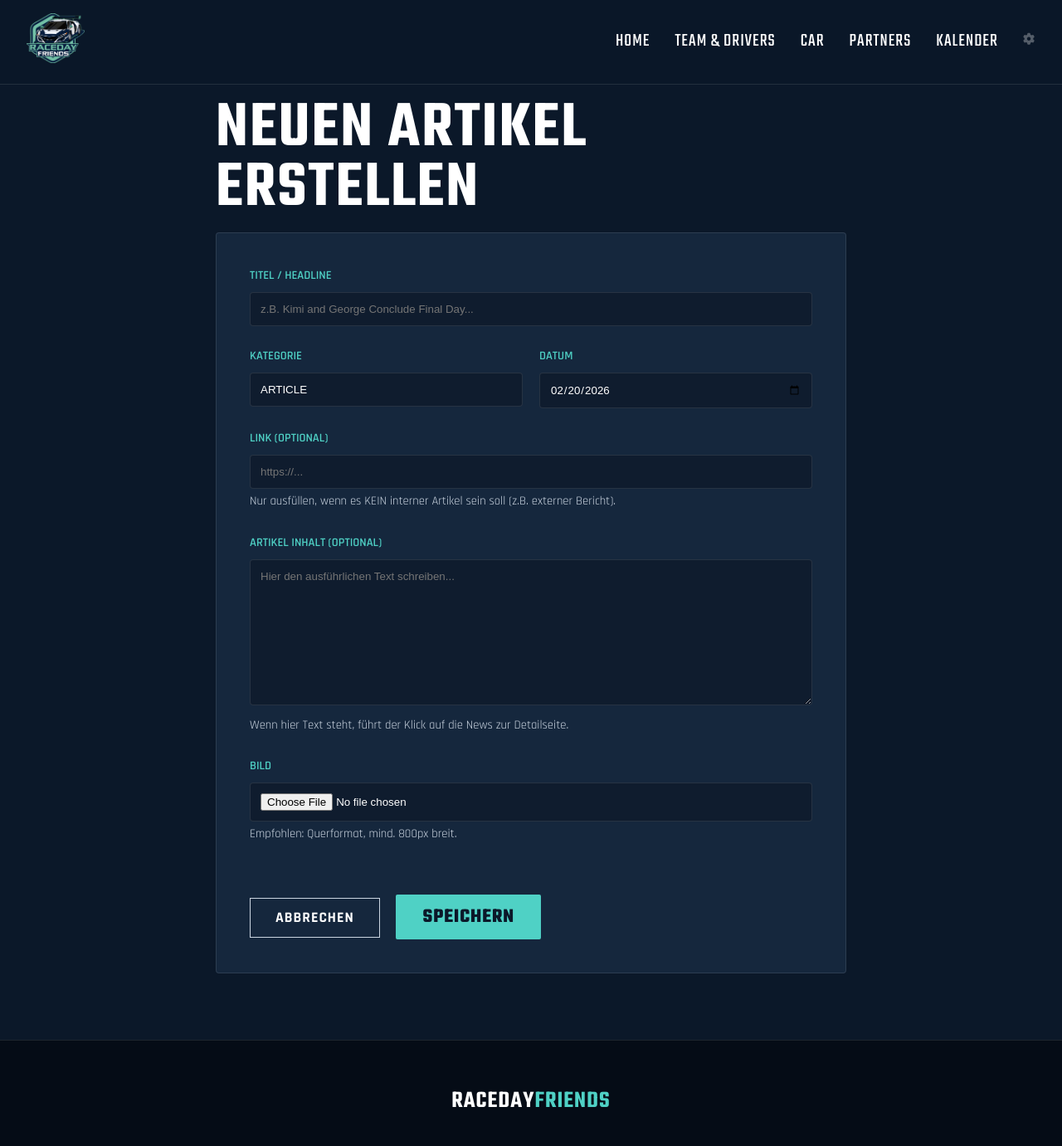
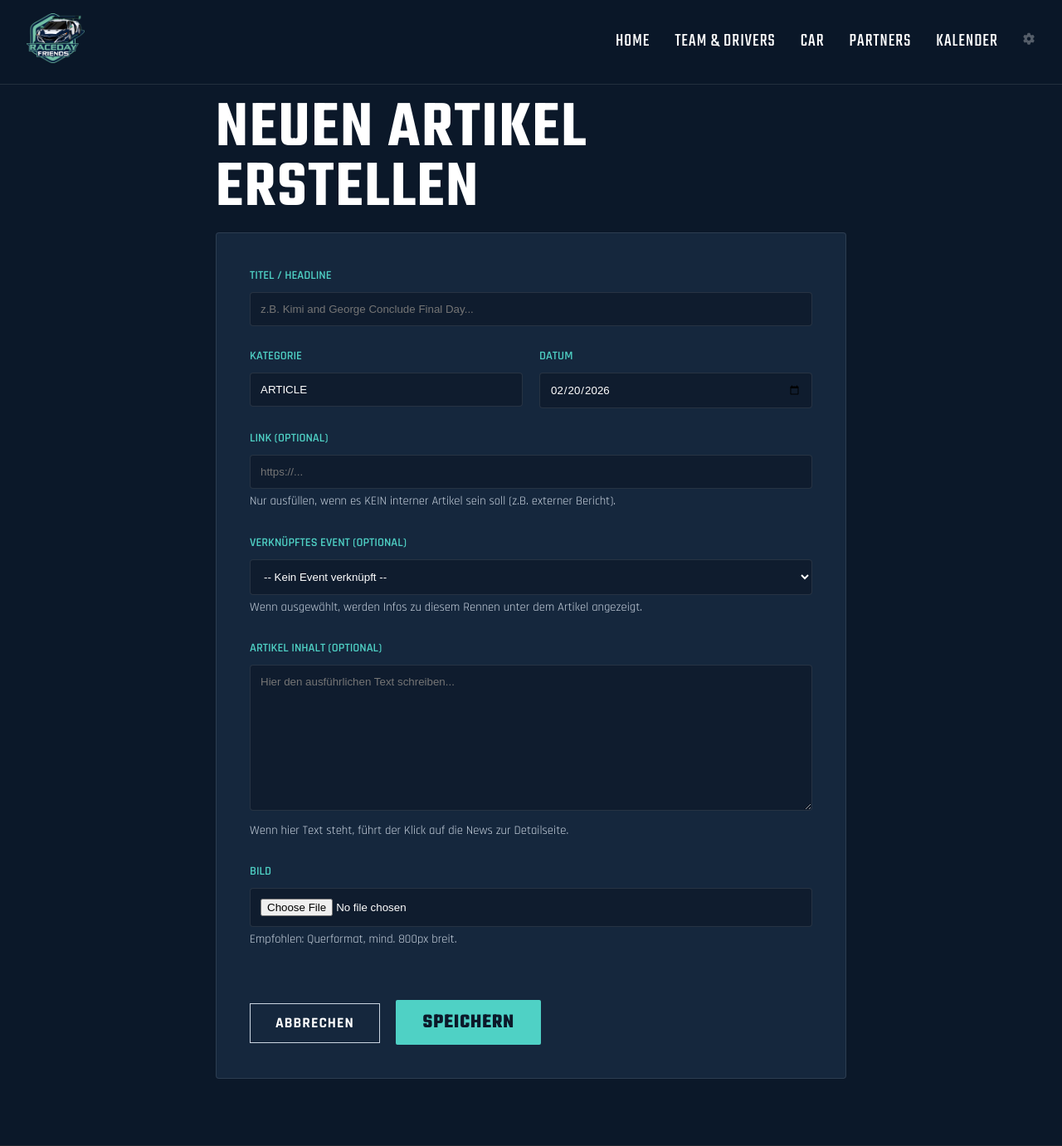
Before and after one commit to patman1712/racedayfriends, a Flask app: page /admin/news/new in a window 1280 px wide. Shown: the top 1381 px of the page at 83% size. Run offline with Flask 3, Linux system fonts and the light colour scheme; the visitor is signed in with stand-in values (Sample User, id 1); some libraries are stand-ins or nearby versions.

Commit message:
Add ability to link news to events

```diff
--- a/app.py
+++ b/app.py
@@ -841,7 +841,13 @@ def news_detail(news_id):
     if not news_item:
         return redirect(url_for('index'))
 
-    return render_template('news_detail.html', news=news_item)
+    linked_event = None
+    event_id = news_item.get('event_id')
+    if event_id:
+        events = load_events()
+        linked_event = next((e for e in events if str(e['id']) == str(event_id)), None)
+
+    return render_template('news_detail.html', news=news_item, event=linked_event)
 
 @app.route('/admin/save_drivers_list', methods=['POST'])
 @login_required
@@ -866,9 +872,13 @@ def admin_news_new():
         "category": "ARTICLE", # Default
         "image_url": "",
         "link": "",
-        "date": datetime.now().strftime('%Y-%m-%d')
+        "date": datetime.now().strftime('%Y-%m-%d'),
+        "event_id": "" # Link zu einem Event
     }
-    return render_template('admin_edit_news.html', news=news_item, mode="new")
+    events = load_events()
+    # Sort events by date descending for easier selection
+    events.sort(key=lambda x: x.get('date', ''), reverse=True)
+    return render_template('admin_edit_news.html', news=news_item, mode="new", events=events)
 
 @app.route('/admin/news/edit/<news_id>')
 @login_required
@@ -880,7 +890,9 @@ def admin_news_edit(news_id):
         flash("News-Eintrag nicht gefunden", "error")
         return redirect(url_for('admin_news'))
 
-    return render_template('admin_edit_news.html', news=news_item, mode="edit")
+    events = load_events()
+    events.sort(key=lambda x: x.get('date', ''), reverse=True)
+    return render_template('admin_edit_news.html', news=news_item, mode="edit", events=events)
 
 @app.route('/admin/news/save', methods=['POST'])
 @login_required
@@ -905,6 +917,8 @@ def admin_news_save():
     news_item['date'] = request.form.get('date')
     news_item['link'] = request.form.get('link')
     news_item['content'] = request.form.get('content') # Neuer Inhalt
+    news_item['event_id'] = request.form.get('event_id') # Verknüpftes Event
+
 
     # Bild Upload
     if 'news_image' in request.files:
--- a/templates/admin_edit_news.html
+++ b/templates/admin_edit_news.html
@@ -28,6 +28,19 @@
             <label>Link (Optional)</label>
             <input type="url" name="link" value="{{ news.link }}" class="form-control" placeholder="https://...">
             <small style="color: var(--rdf-silver);">Nur ausfüllen, wenn es KEIN interner Artikel sein soll (z.B. externer Bericht).</small>
+        </div>
+
+        <div class="form-group">
+            <label>Verknüpftes Event (Optional)</label>
+            <select name="event_id" class="form-control">
+                <option value="">-- Kein Event verknüpft --</option>
+                {% for event in events %}
+                <option value="{{ event.id }}" {% if news.event_id == event.id %}selected{% endif %}>
+                    {{ event.date }} - {{ event.title }} ({{ event.series }})
+                </option>
+                {% endfor %}
+            </select>
+            <small style="color: var(--rdf-silver);">Wenn ausgewählt, werden Infos zu diesem Rennen unter dem Artikel angezeigt.</small>
         </div>
 
         <div class="form-group">
```
Also changed, not shown: templates/news_detail.html (+21 -0 lines).
